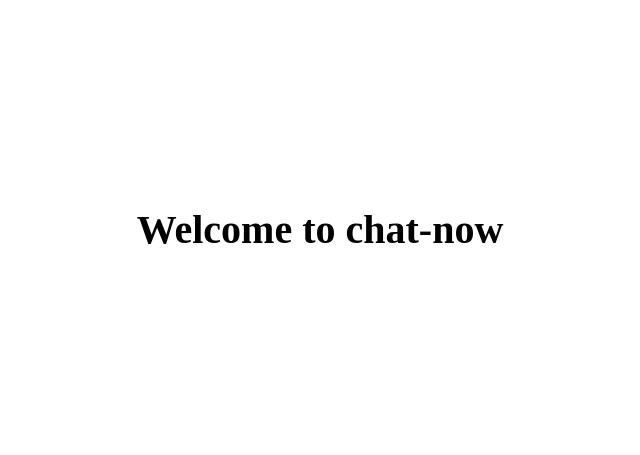
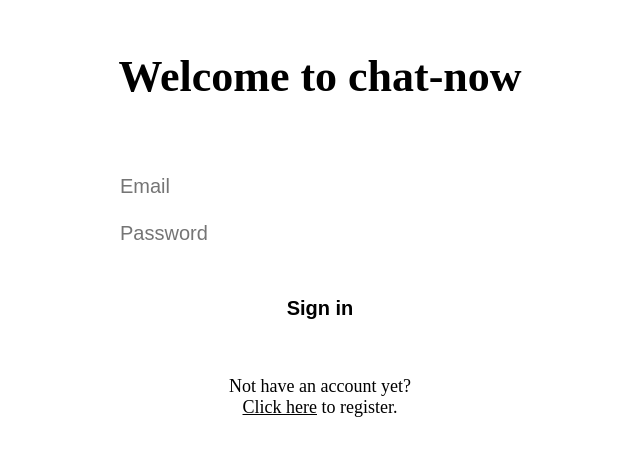
Before and after one commit to jvolima/chat-now, a Next.js app in the folder frontend/: page / in a window 1280 px wide. Shown: the part 179-634 px from the top of the page, without its empty margins (320-960 px from the left). Built offline with nearby package versions, Linux system fonts and the light colour scheme.

Commit message:
Tela SignIn

```diff
--- a/frontend/package.json
+++ b/frontend/package.json
@@ -9,10 +9,14 @@
     "lint": "next lint"
   },
   "dependencies": {
+    "@hookform/resolvers": "^2.8.8",
     "next": "12.1.4",
     "react": "18.0.0",
     "react-dom": "18.0.0",
-    "styled-components": "^5.3.5"
+    "react-hook-form": "^7.29.0",
+    "react-icons": "^4.3.1",
+    "styled-components": "^5.3.5",
+    "yup": "^0.32.11"
   },
   "devDependencies": {
     "@types/node": "^17.0.23",
--- /dev/null
+++ b/frontend/src/components/Form/Button/index.tsx
@@ -0,0 +1,14 @@
+import { ButtonHTMLAttributes } from "react";
+import { Container } from "./styles";
+
+interface ButtonProps extends ButtonHTMLAttributes<HTMLButtonElement> {
+  name: string;
+}
+
+export function Button({ name, ...rest }: ButtonProps) {
+  return (
+    <Container type="submit" {...rest}>
+      {name}
+    </Container>
+  )
+}
--- /dev/null
+++ b/frontend/src/components/Form/Button/styles.ts
@@ -0,0 +1,21 @@
+import styled from "styled-components";
+
+export const Container = styled.button`
+  border: 0;
+  border-radius: 4rem;
+  padding: 0.5rem 2.5rem;
+
+  background: var(--blue-500);
+  color: var(--white);
+  font-size: 1.25rem;
+  font-weight: bold;
+
+  box-shadow: 0 0 40px 40px var(--blue-500) inset, 0 0 0 0 var(--blue-500);
+  -webkit-transition: all 150ms ease-in-out;
+  transition: all 150ms ease-in-out;
+
+  &:hover {
+    background: transparent;
+    box-shadow: 0 0 10px 0 var(--blue-500) inset, 0 0 6px 4px var(--blue-500)
+  }
+`
--- /dev/null
+++ b/frontend/src/components/Form/Input/index.tsx
@@ -0,0 +1,39 @@
+import { forwardRef, ForwardRefRenderFunction, InputHTMLAttributes } from "react";
+import { FieldError } from "react-hook-form";
+import { Container } from "./styles";
+
+interface InputProps extends InputHTMLAttributes<HTMLInputElement> {
+  name: string;
+  type: string;
+  placeholder?: string;
+  error?: FieldError;
+}
+
+const InputComponent: ForwardRefRenderFunction<HTMLInputElement, InputProps> = ({
+  name,
+  type,
+  placeholder,
+  error,
+  ...rest
+}, ref) => {
+  return (
+    <Container>
+      <input
+        name={name}
+        type={type}
+        placeholder={placeholder}
+        ref={ref}
+        {...rest}
+      />
+      {
+        error && (
+          <span>
+            {error.message}
+          </span>
+        )
+      }
+    </Container>
+  )
+}
+
+export const Input = forwardRef(InputComponent);
--- /dev/null
+++ b/frontend/src/components/Form/Input/styles.ts
@@ -0,0 +1,27 @@
+import styled from "styled-components";
+
+export const Container = styled.div`
+  display: flex;
+  flex-direction: column;
+  align-items: center;
+  justify-content: center;
+
+  max-width: 400px;
+  width: 100%;
+
+  input {
+    width: 100%;
+    outline: none;
+    border: 0;
+    padding: 0.25rem;
+    font-size: 1.25rem;
+    color: var(--white);
+    background: transparent;
+    border-bottom: 2px solid var(--blue-200);
+  }
+
+  span {
+    margin-top: 1rem;
+    color: var(--red-400);
+  }
+`
--- a/frontend/src/pages/index.tsx
+++ b/frontend/src/pages/index.tsx
@@ -1,8 +1,32 @@
 import Head from 'next/head'
+import { SubmitHandler, useForm } from 'react-hook-form';
+import { yupResolver } from '@hookform/resolvers/yup';
+import * as yup from "yup";
+import { Input } from '../components/Form/Input'
 import { Header } from '../components/Header'
 import { Container } from '../styles/signIn'
+import { Button } from '../components/Form/Button';
+import Link from 'next/link';
+
+interface SignUserFormData {
+  email: string;
+  password: string;
+}
+
+const signInFormSchema = yup.object().shape({
+  email: yup.string().email('Invalid email').required('Email is required'),
+  password: yup.string().required('Password is required')
+});
 
 export default function Home() {
+  const { register, handleSubmit, formState } = useForm({
+    resolver: yupResolver(signInFormSchema),
+  });
+
+  const onSubmit: SubmitHandler<SignUserFormData> = (data) => {
+    console.log(data);
+  }
+
   return (
     <>
       <Head>
@@ -10,7 +34,33 @@ export default function Home() {
       </Head>
       <Container>
         <h1>Welcome to chat-now</h1>
+        <form onSubmit={handleSubmit(onSubmit)}>
+          <Input
+            name="email"
+            type="email"
+            placeholder="Email"
+            error={formState.errors.email}
+            {...register("email")}
+            style={{ marginTop: '2.5rem' }}
+          />
 
+          <Input
+            name="password"
+            type="password"
+            placeholder="Password"
+            error={formState.errors.password}
+            {...register("password")}
+            style={{ marginTop: '1rem' }}
+          />
+
+          <Button name="Sign in" style={{ marginTop: "2.5rem" }}/>
+        </form>
+        <p>
+          Not have an account yet? <br />
+          <Link href="/signUp">
+            <a>Click here</a>
+          </Link> to register.
+        </p>
       </Container>
     </>
   )
--- a/frontend/src/styles/global.ts
+++ b/frontend/src/styles/global.ts
@@ -14,6 +14,7 @@ export const GlobalStyles = createGlobalStyle`
     --blue-200: #599dd9;
     --blue-50: #a0dbf2;
     --white: #FFFFFF;
+    --red-400: #F20505
   }
 
   @media (max-width: 1080px) {
@@ -38,4 +39,8 @@ export const GlobalStyles = createGlobalStyle`
     font-size: 1rem;
     font-weight: 400;
   }
+
+  button {
+    cursor: pointer;
+  }
 `
--- a/frontend/src/styles/signIn.ts
+++ b/frontend/src/styles/signIn.ts
@@ -5,6 +5,7 @@ export const Container = styled.main`
   width: 100%;
   height: 100vh;
   margin: 0 auto;
+  padding: 0 0.4rem;
 
   display: flex;
   justify-content: center;
@@ -12,6 +13,25 @@ export const Container = styled.main`
   flex-direction: column;
 
   h1 {
-    font-size: 2.5rem;
+    text-align: center;
+    font-size: 2.75rem;
+  }
+
+  form {
+    width: 100%;
+    display: flex;
+    justify-content: center;
+    align-items: center;
+    flex-direction: column;
+  }
+
+  p {
+    margin-top: 3rem;
+    text-align: center;
+    font-size: 1.125rem;
+
+    a {
+      color: var(--blue-50);
+    }
   }
 `
```
Also changed, not shown: 1 other file (tests, documents, lock files or other folders).
